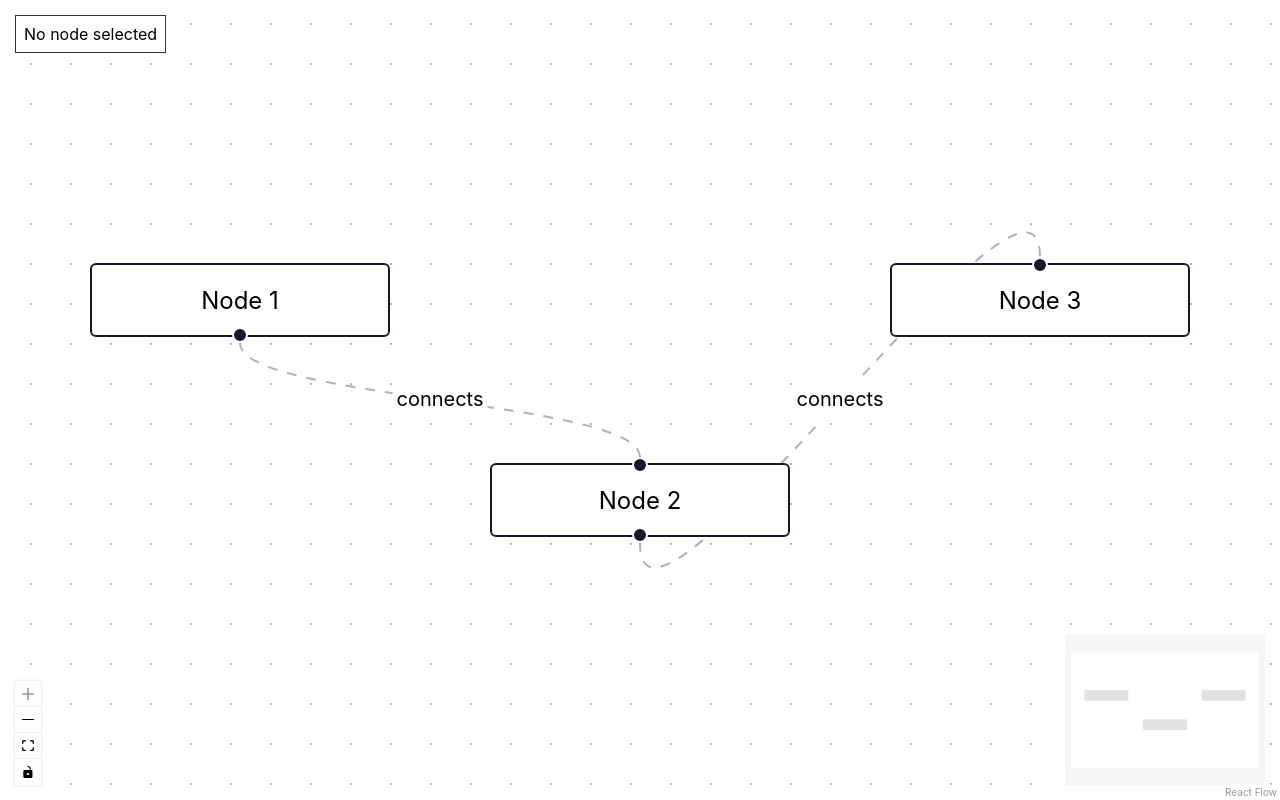
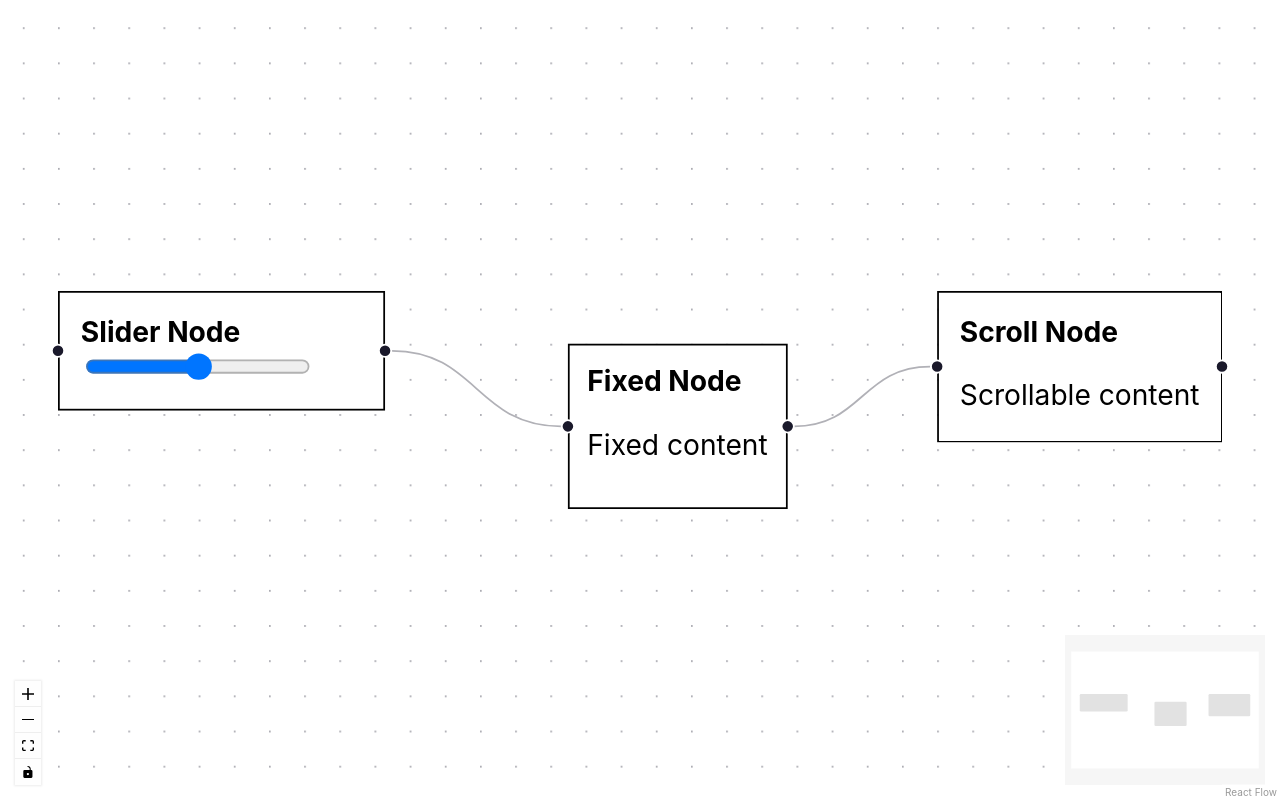
Before and after one commit to shripadkulthe/reactflow-mini, a React (Create React App) app: page / in a window 1280 px wide. Built offline with nearby package versions, Linux system fonts and the light colour scheme.

Commit message:
feat: add customedgeflow and customnodeflow

```diff
--- a/src/App.js
+++ b/src/App.js
@@ -1,8 +1,8 @@
 import React from 'react';
-import InteractiveFlow from './interactiveFlow';
+import CustomNodesFlow from './customNodesFlow';
 
 function App() {
-  return <InteractiveFlow />;
+  return <CustomNodesFlow />;
 }
 
 export default App;
--- /dev/null
+++ b/src/customNodesFlow.jsx
@@ -0,0 +1,91 @@
+import React from 'react';
+import { ReactFlow, Background, Controls, MiniMap, useNodesState, useEdgesState, Handle, Position } from '@xyflow/react';
+import '@xyflow/react/dist/style.css';
+
+function SliderNode() {
+  return (
+    <div style={{ padding: 12, width: 160, background: '#fff', border: '1px solid #000' }}>
+      <strong>Slider Node</strong>
+      <input className="nodrag" type="range" min={0} max={100}  />
+
+      <Handle type="source" position={Position.Right} />
+      <Handle type="target" position={Position.Left} />
+    </div>
+  );
+}
+
+function FixedNode() {
+  return (
+    <div
+      className="nopan"
+      style={{ padding: 10, border: '1px solid #000', background: '#fff' }}
+    >
+      <strong>Fixed Node</strong>
+      <p>Fixed content</p>
+
+      <Handle type="source" position={Position.Right} />
+      <Handle type="target" position={Position.Left} />
+    </div>
+  );
+}
+
+function ScrollNode() {
+  return (
+    <div
+      className="nowheel"
+      style={{
+        padding: 12,
+        height: 60,
+        background: '#fff',
+        border: '1px solid #000',
+        overflow: 'auto',
+      }}
+    >
+      <strong>Scroll Node</strong>
+      <p>Scrollable content</p>
+      <p>More content...</p>
+
+      <Handle type="target" position={Position.Left} />
+      <Handle type="source" position={Position.Right} />
+    </div>
+  );
+}
+
+const initialNodes = [
+  { id: 'n1', type: 'slider', position: { x: 50, y: 120 }, data: {} },
+  { id: 'n2', type: 'fixed', position: { x: 340, y: 150 }, data: {} },
+  { id: 'n3', type: 'scroll', position: { x: 550, y: 120 }, data: {} },
+];
+
+const initialEdges = [
+  { id: 'e1-2', source: 'n1', target: 'n2' },
+  { id: 'e2-3', source: 'n2', target: 'n3' },
+];
+
+const nodeTypes = {
+  slider: SliderNode,
+  fixed: FixedNode,
+  scroll: ScrollNode,
+};
+
+export default function CustomNodesFlow() {
+  const [nodes, , onNodesChange] = useNodesState(initialNodes);
+  const [edges, , onEdgesChange] = useEdgesState(initialEdges);
+
+  return (
+    <div style={{ height: '100vh', width: '100%',  }}>
+      <ReactFlow
+        nodes={nodes}
+        edges={edges}
+        nodeTypes={nodeTypes}
+        onNodesChange={onNodesChange}
+        onEdgesChange={onEdgesChange}
+        fitView
+      >
+        <MiniMap />
+        <Controls />
+        <Background />
+      </ReactFlow>
+    </div>
+  );
+}
```
Also changed, not shown: src/customEdgeFlow.jsx (added, +70 -0 lines).
